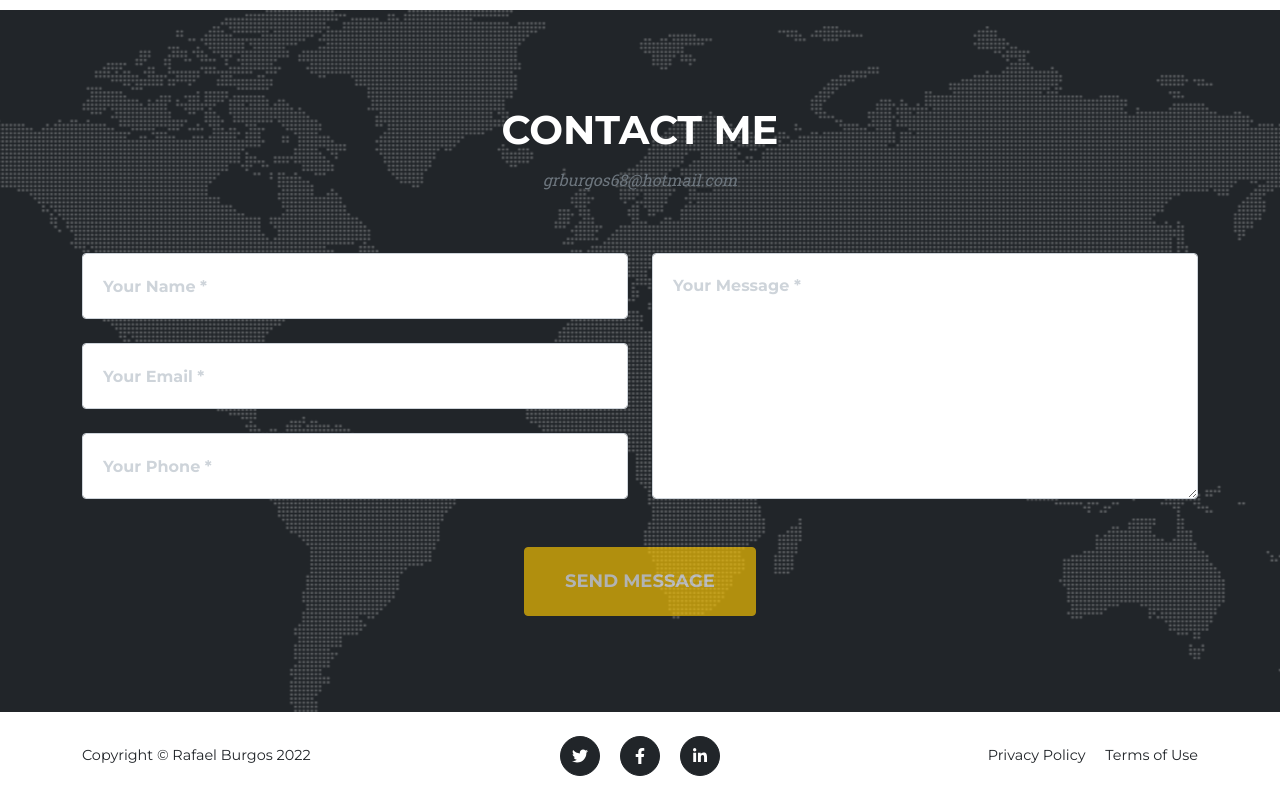
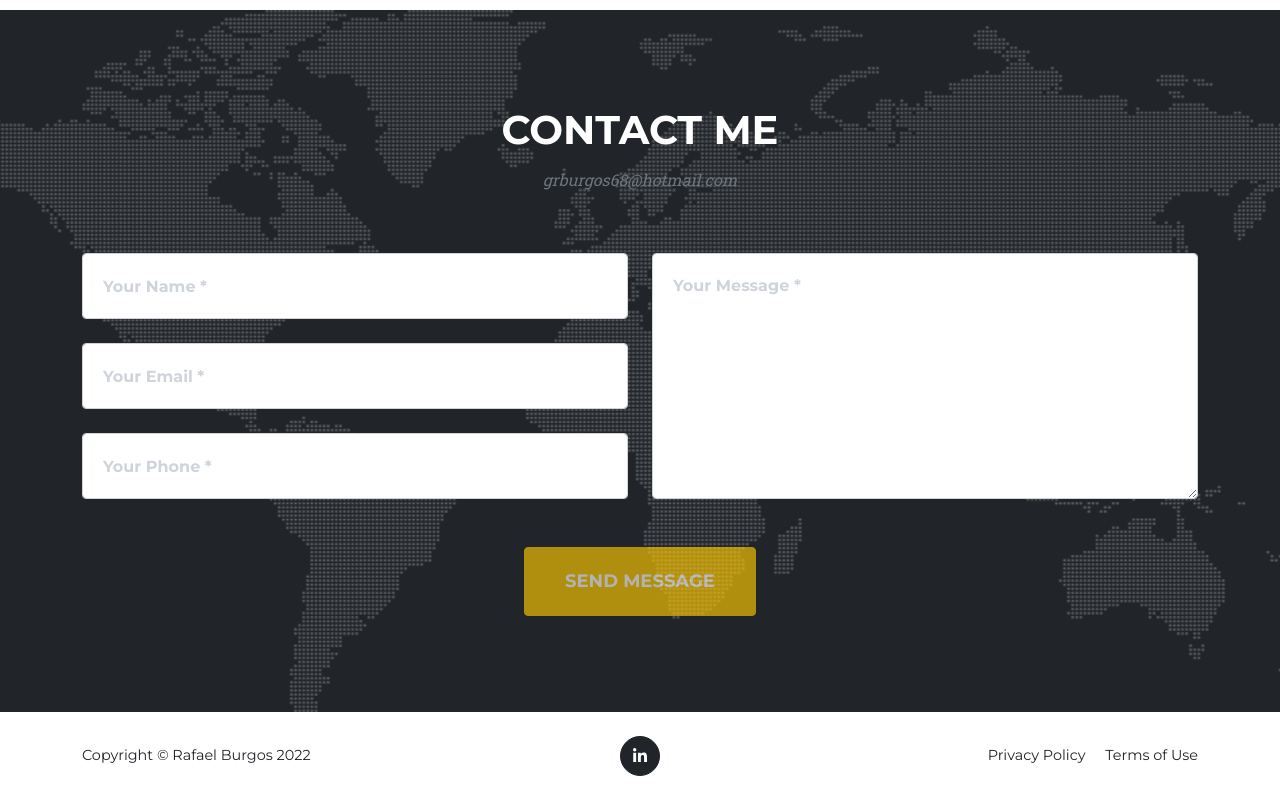
Before and after one commit to grBurgos68/PortaFolio, a website: page index.html in a window 1280 px wide. Shown: the part 3987-4787 px from the top of the page. Drawn offline with nearby package versions, Linux system fonts and the light colour scheme.

Commit message:
Update index.html

```diff
--- a/index.html
+++ b/index.html
@@ -247,9 +247,7 @@
                 <div class="row align-items-center">
                     <div class="col-lg-4 text-lg-start">Copyright &copy; Rafael Burgos 2022</div>
                     <div class="col-lg-4 my-3 my-lg-0">
-                        <a class="btn btn-dark btn-social mx-2" href="#!" aria-label="Twitter"><i class="fab fa-twitter"></i></a>
-                        <a class="btn btn-dark btn-social mx-2" href="#!" aria-label="Facebook"><i class="fab fa-facebook-f"></i></a>
-                        <a class="btn btn-dark btn-social mx-2" href="#!" aria-label="LinkedIn"><i class="fab fa-linkedin-in"></i></a>
+                        <a class="btn btn-dark btn-social mx-2" href="https://www.linkedin.com/in/rafael-burgos-alvarez/" aria-label="LinkedIn"><i class="fab fa-linkedin-in"></i></a>
                     </div>
                     <div class="col-lg-4 text-lg-end">
                         <a class="link-dark text-decoration-none me-3" href="#!">Privacy Policy</a>
```
